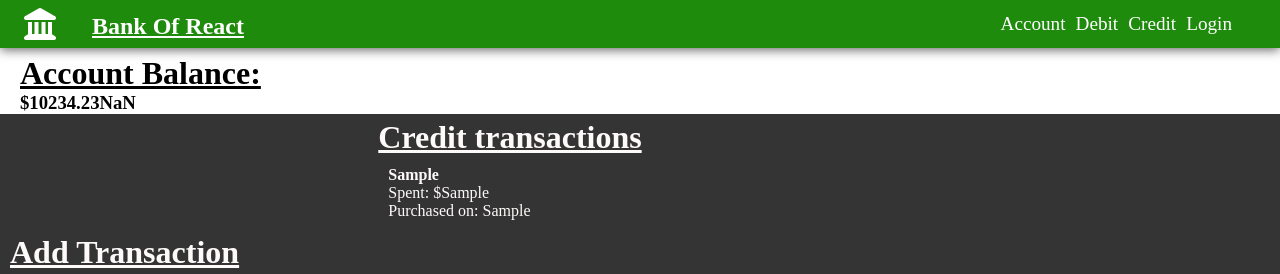
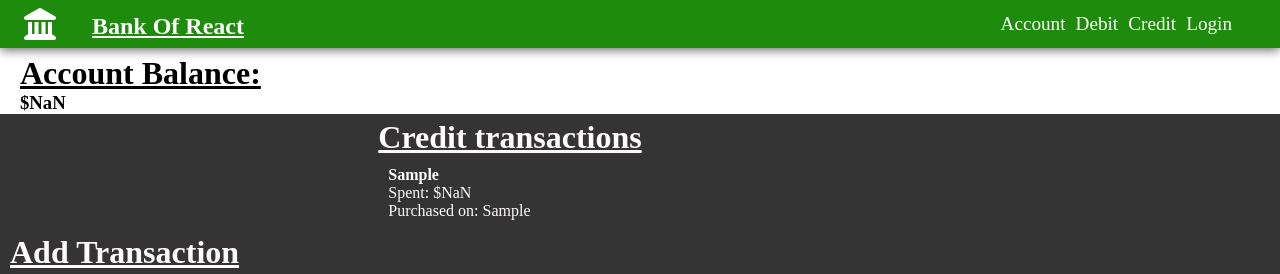
Before and after one commit to Gily-H/bank-of-react, a React (Create React App) app: page /Credit in a window 1280 px wide. Both pictures are taken after typing "Sample", "Sample", "Sample" into the empty fields and a click on the button "Add Transaction". Shown: the top 274 px of the page. Built offline with nearby package versions, Linux system fonts and the light colour scheme; no server answers.

Commit message:
Fixed chargeBalance/Credit/Debit + minor fix in Credit and Debit

```diff
--- a/package.json
+++ b/package.json
@@ -12,7 +12,7 @@
     "react-dom": "^17.0.2",
     "react-router-dom": "^6.2.1",
     "react-scripts": "^5.0.0",
-    "web-vitals": "^2.1.4"
+    "web-vitals": "^2.1.3"
   },
   "scripts": {
     "start": "react-scripts start",
--- a/src/App.js
+++ b/src/App.js
@@ -35,7 +35,7 @@ const App = () => {
 
   const chargeBalance = (transaction) => {
     setBalance(
-      (prevBalance) => prevBalance + Number.parseFloat(transaction.amount).toFixed(2)
+      (prevBalance) => prevBalance + Number((transaction).toFixed(2))
     );
   };
 
@@ -45,7 +45,7 @@ const App = () => {
       ...prevTransactions,
       debit: [...prevTransactions.debit, transaction],
     }));
-    chargeBalance(-Math.abs(transaction)); // update balance
+    chargeBalance(-Math.abs(transaction.amount)); // update balance
   };
 
   // add credit transaction to list
@@ -54,7 +54,7 @@ const App = () => {
       ...prevTransactions,
       credit: [...prevTransactions.credit, transaction],
     }));
-    chargeBalance(transaction); // update balance
+    chargeBalance(-Math.abs(transaction.amount)); // update balance
   };
 
   const mockLogIn = (logInInfo) => {
--- a/src/components/Credit.js
+++ b/src/components/Credit.js
@@ -1,7 +1,6 @@
 import React, { useState } from "react";
 import "../styles/transactions.css";
 import { nanoid } from "nanoid";
-import AccountBalance from "./AccountBalance";
 
 const Credit = (props) =>{
     const [formValues, setFormValues] = useState({
@@ -19,7 +18,7 @@ const Credit = (props) =>{
     const ren = props.credit.map(data => (
     <div className='transaction'>
         <p><strong>{data.description}</strong></p>
-        <p>{`Spent: $${data.amount}`}</p>
+        <p>{`Spent: $${Number(data.amount).toFixed(2)}`}</p>
         <p>{"Purchased on: "+ dateFix(data.date)}</p>
     </div>
     ));
--- a/src/components/Debit.js
+++ b/src/components/Debit.js
@@ -20,7 +20,7 @@ const Debit = (props) => {
       <p>
         <strong>{data.description}</strong>
       </p>
-      <p>{`Spent: $${data.amount}`}</p>
+      <p>{`Spent: $${Number(data.amount).toFixed(2)}`}</p>
       <p>{"Purchased on: " + dateFix(data.date)}</p>
     </div>
   ));
```
Also changed, not shown: 1 other file (tests, documents, lock files or other folders).
